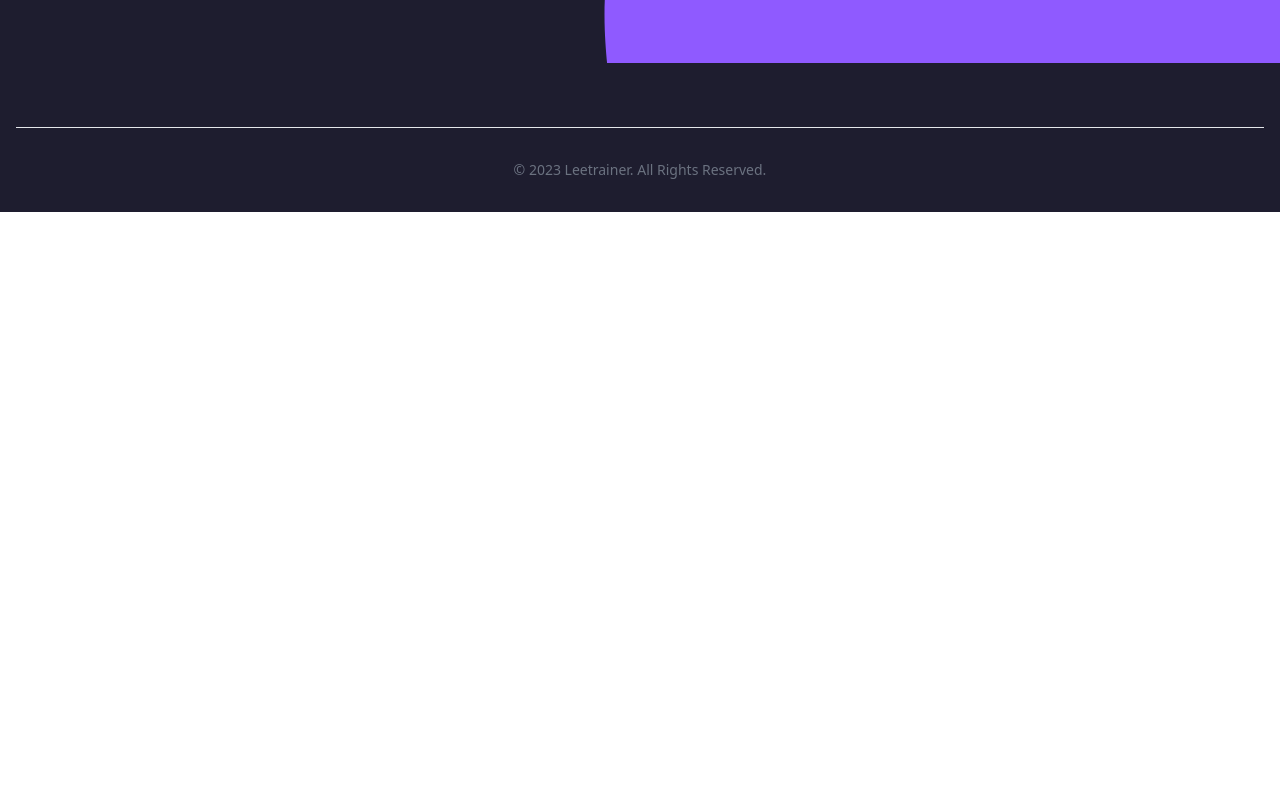
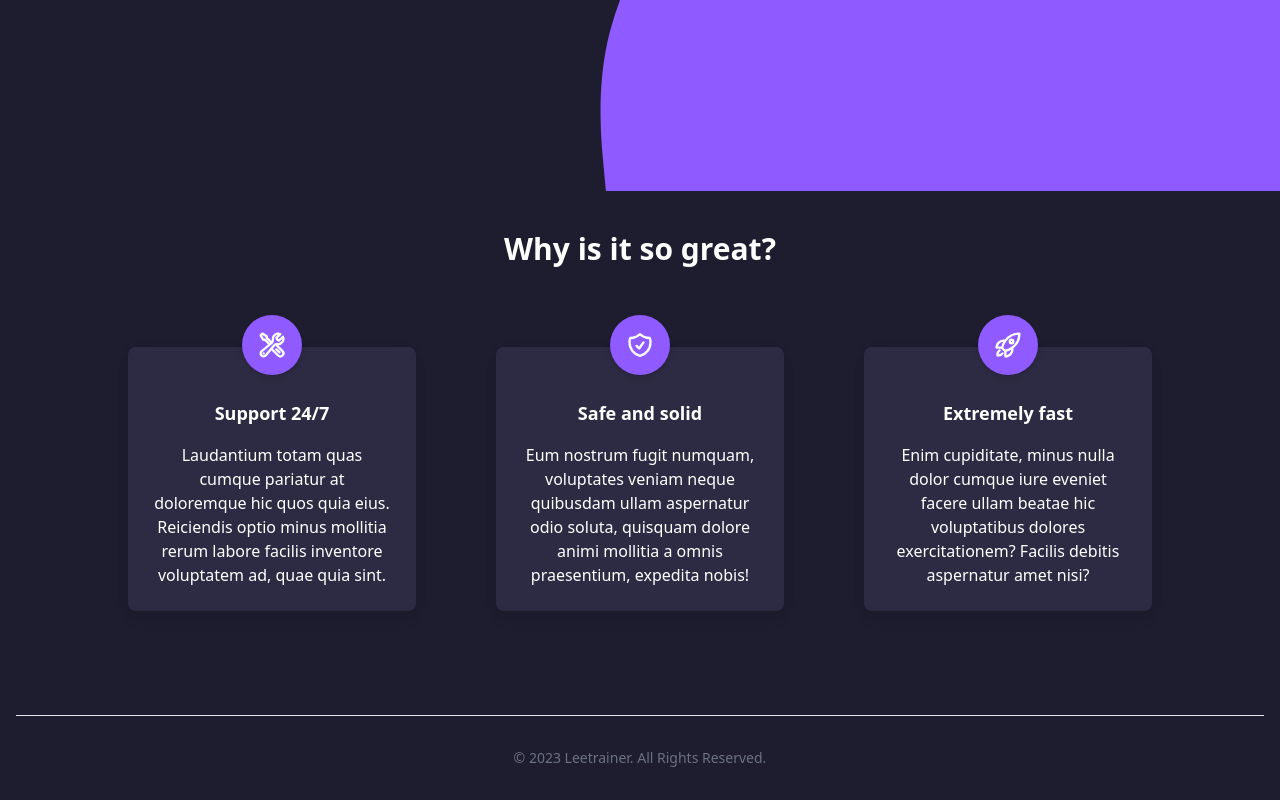
Before and after one commit to EgorPoliakov/leetcode_trainer, a React (Create React App) app in the folder frontend/: page / in a window 1280 px wide. Shown: the part 609-1409 px from the top of the page. Before the commit the page ends 821 px from the top, so only its background shows below. Built offline with nearby package versions, Linux system fonts and the light colour scheme.

Commit message:
add features section

```diff
--- a/frontend/src/App.js
+++ b/frontend/src/App.js
@@ -1,6 +1,6 @@
 import { Route, createBrowserRouter, createRoutesFromElements, RouterProvider } from 'react-router-dom';
 import { GoogleOAuthProvider } from '@react-oauth/google';
-import { Home, Decks, Cards } from './pages';
+import { Home, Decks, Cards, About } from './pages';
 import './App.css'
 import Layout from './Layout';
 const router = createBrowserRouter(
@@ -9,6 +9,7 @@ const router = createBrowserRouter(
       <Route index element={<Home />} />
       <Route path='/decks' element={<Decks />} />
       <Route path='/study' element={<Cards />} />
+      <Route path='/about' element={<About />} />
     </Route>
   )
 );
--- a/frontend/src/components/navbar/Navbar.js
+++ b/frontend/src/components/navbar/Navbar.js
@@ -8,8 +8,8 @@ export const navLinks = [
         title: 'Decks',
     },
     {
-        link: '/decks',
-        title: 'Features',
+        link: '/about',
+        title: 'About',
     },
     {
         link: '/decks',
--- a/frontend/src/containers/footer/Footer.js
+++ b/frontend/src/containers/footer/Footer.js
@@ -3,7 +3,7 @@ import React from 'react';
 function Footer() {
     return (
         <div className="col-span-full">
-            <footer class="bg-main text-white h-full">
+            <footer class="bg-main text-white">
                 <div class="w-full max-w-screen-xl mx-auto p-4 md:py-8">
                     <div class="sm:flex sm:items-center sm:justify-between">
                     </div>
--- a/frontend/src/containers/header/Header.js
+++ b/frontend/src/containers/header/Header.js
@@ -50,7 +50,7 @@ function Header({ showHero }) {
         setUserHandler();
     }, []);
 
-    let headerHeight = 'h-[84vh]';
+    let headerHeight = 'h-[100vh]';
     const navElement = <Navbar
     showHero={showHero}
     user={user}
--- /dev/null
+++ b/frontend/src/pages/about/About.js
@@ -0,0 +1,18 @@
+import React from 'react'
+import { Header, Footer } from '../../containers';
+import { useState, useEffect } from 'react';
+import { useLocation, Link } from 'react-router-dom';
+
+function About() {
+    return (
+        <>
+            <Header showHero={false}/>
+            <div className='col-span-full bg-main'>
+                About
+            </div>
+            <Footer />
+        </>
+    );
+}
+
+export default About;
--- a/frontend/src/pages/home/Home.js
+++ b/frontend/src/pages/home/Home.js
@@ -17,6 +17,80 @@ function Home() {
         <>
             <Header showHero={true} setMessageHandler={setMessage}/>
             {popUp}
+            <section class="col-span-full text-center py-10 px-32 bg-main">
+    <h2 class="mb-20 text-3xl font-bold text-white">Why is it so great?</h2>
+
+    <div class="grid lg:grid-cols-3 lg:gap-x-20">
+      <div class="mb-12 lg:mb-0">
+        <div
+          class="block h-full rounded-lg bg-third shadow-[0_2px_15px_-3px_rgba(0,0,0,0.07),0_10px_20px_-2px_rgba(0,0,0,0.04)] text-white">
+          <div class="flex justify-center">
+            <div class="-mt-8 inline-block rounded-full bg-second p-4 text-primary shadow-md">
+              <svg xmlns="http://www.w3.org/2000/svg" fill="none" viewBox="0 0 24 24" stroke-width="2"
+                stroke="currentColor" class="h-7 w-7">
+                <path stroke-linecap="round" stroke-linejoin="round"
+                  d="M11.42 15.17L17.25 21A2.652 2.652 0 0021 17.25l-5.877-5.877M11.42 15.17l2.496-3.03c.317-.384.74-.626 1.208-.766M11.42 15.17l-4.655 5.653a2.548 2.548 0 11-3.586-3.586l6.837-5.63m5.108-.233c.55-.164 1.163-.188 1.743-.14a4.5 4.5 0 004.486-6.336l-3.276 3.277a3.004 3.004 0 01-2.25-2.25l3.276-3.276a4.5 4.5 0 00-6.336 4.486c.091 1.076-.071 2.264-.904 2.95l-.102.085m-1.745 1.437L5.909 7.5H4.5L2.25 3.75l1.5-1.5L7.5 4.5v1.409l4.26 4.26m-1.745 1.437l1.745-1.437m6.615 8.206L15.75 15.75M4.867 19.125h.008v.008h-.008v-.008z" />
+              </svg>
+            </div>
+          </div>
+          <div class="p-6">
+            <h5 class="mb-4 text-lg font-semibold">Support 24/7</h5>
+            <p>
+              Laudantium totam quas cumque pariatur at doloremque hic quos
+              quia eius. Reiciendis optio minus mollitia rerum labore
+              facilis inventore voluptatem ad, quae quia sint.
+            </p>
+          </div>
+        </div>
+      </div>
+
+      <div class="mb-12 lg:mb-0">
+        <div
+          class="block h-full rounded-lg bg-third shadow-[0_2px_15px_-3px_rgba(0,0,0,0.07),0_10px_20px_-2px_rgba(0,0,0,0.04)] text-white">
+          <div class="flex justify-center">
+            <div class="-mt-8 inline-block rounded-full bg-second p-4 text-primary shadow-md">
+              <svg xmlns="http://www.w3.org/2000/svg" fill="none" viewBox="0 0 24 24" stroke-width="2"
+                stroke="currentColor" class="h-7 w-7">
+                <path stroke-linecap="round" stroke-linejoin="round"
+                  d="M9 12.75L11.25 15 15 9.75m-3-7.036A11.959 11.959 0 013.598 6 11.99 11.99 0 003 9.749c0 5.592 3.824 10.29 9 11.623 5.176-1.332 9-6.03 9-11.622 0-1.31-.21-2.571-.598-3.751h-.152c-3.196 0-6.1-1.248-8.25-3.285z" />
+              </svg>
+            </div>
+          </div>
+          <div class="p-6">
+            <h5 class="mb-4 text-lg font-semibold">Safe and solid</h5>
+            <p>
+              Eum nostrum fugit numquam, voluptates veniam neque quibusdam
+              ullam aspernatur odio soluta, quisquam dolore animi mollitia a
+              omnis praesentium, expedita nobis!
+            </p>
+          </div>
+        </div>
+      </div>
+
+      <div class="">
+        <div
+          class="block h-full rounded-lg bg-third shadow-[0_2px_15px_-3px_rgba(0,0,0,0.07),0_10px_20px_-2px_rgba(0,0,0,0.04)] text-white">
+          <div class="flex justify-center">
+            <div class="-mt-8 inline-block rounded-full bg-second p-4 text-primary shadow-md">
+              <svg xmlns="http://www.w3.org/2000/svg" fill="none" viewBox="0 0 24 24" stroke-width="2"
+                stroke="currentColor" class="h-7 w-7">
+                <path stroke-linecap="round" stroke-linejoin="round"
+                  d="M15.59 14.37a6 6 0 01-5.84 7.38v-4.8m5.84-2.58a14.98 14.98 0 006.16-12.12A14.98 14.98 0 009.631 8.41m5.96 5.96a14.926 14.926 0 01-5.841 2.58m-.119-8.54a6 6 0 00-7.381 5.84h4.8m2.581-5.84a14.927 14.927 0 00-2.58 5.84m2.699 2.7c-.103.021-.207.041-.311.06a15.09 15.09 0 01-2.448-2.448 14.9 14.9 0 01.06-.312m-2.24 2.39a4.493 4.493 0 00-1.757 4.306 4.493 4.493 0 004.306-1.758M16.5 9a1.5 1.5 0 11-3 0 1.5 1.5 0 013 0z" />
+              </svg>
+            </div>
+          </div>
+          <div class="p-6">
+            <h5 class="mb-4 text-lg font-semibold">Extremely fast</h5>
+            <p>
+              Enim cupiditate, minus nulla dolor cumque iure eveniet facere
+              ullam beatae hic voluptatibus dolores exercitationem? Facilis
+              debitis aspernatur amet nisi?
+            </p>
+          </div>
+        </div>
+      </div>
+    </div>
+  </section>
             <Footer />
         </>
     );
--- a/frontend/src/pages/index.js
+++ b/frontend/src/pages/index.js
@@ -1,3 +1,4 @@
 export { default as Home } from './home/Home';
 export { default as Decks } from './decks/Decks';
 export { default as Cards } from './cards/Cards';
+export { default as About } from './about/About';
```
